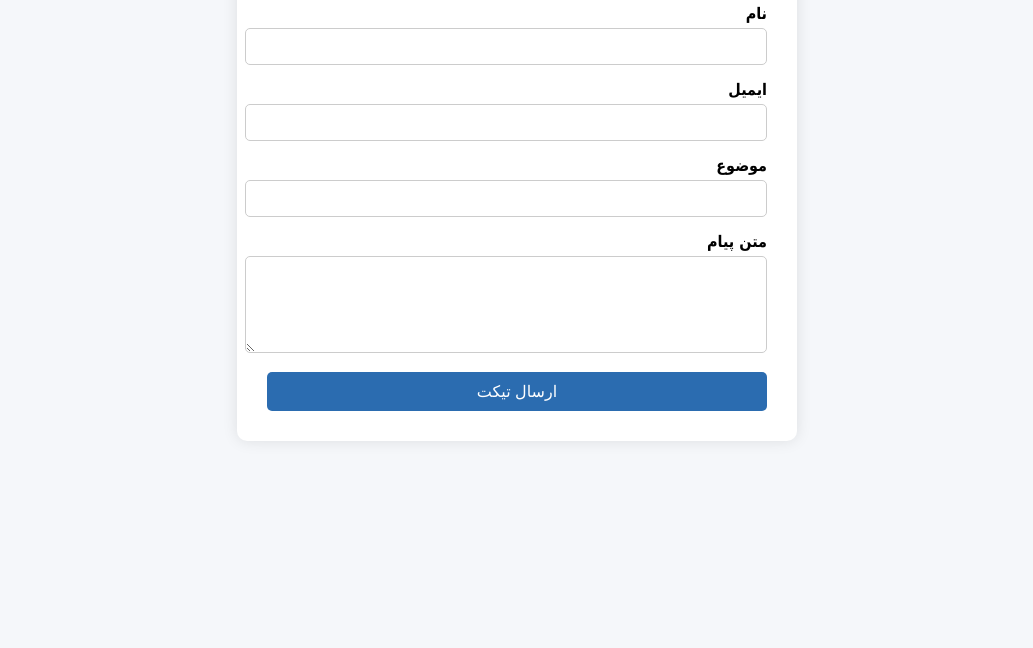
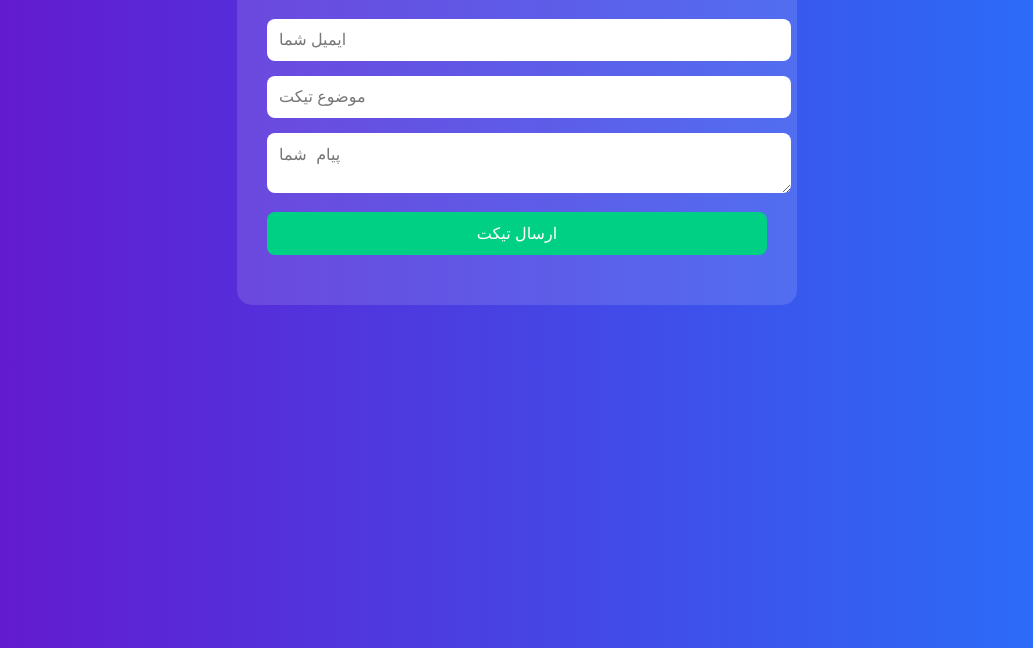
Before and after one commit to Navayi68/Support, a plain HTML site: page index.html in a window 1280 px wide. Shown: the part 152-800 px from the top of the page, without its empty margins (123-1156 px from the left). Drawn offline with Linux system fonts and the light colour scheme.

Commit message:
Update index.html

```diff
--- a/index.html
+++ b/index.html
@@ -2,94 +2,78 @@
 <html lang="fa">
 <head>
   <meta charset="UTF-8">
-  <title>ارسال تیکت پشتیبانی</title>
+  <title>ارسال تیکت</title>
   <style>
     body {
-      font-family: 'Tahoma', sans-serif;
-      background: #f5f7fa;
-      display: flex;
-      justify-content: center;
-      align-items: center;
+      font-family: "Vazirmatn", sans-serif;
+      background: linear-gradient(to right, #6a11cb, #2575fc);
+      color: #fff;
+      text-align: center;
       padding: 50px;
-      direction: rtl;
     }
-    .form-container {
-      background: white;
+    .container {
+      background: #ffffff20;
       padding: 30px;
-      border-radius: 10px;
-      box-shadow: 0 0 15px rgba(0,0,0,0.1);
+      border-radius: 15px;
+      max-width: 500px;
+      margin: auto;
+    }
+    input, textarea, button {
       width: 100%;
-      max-width: 500px;
-    }
-    .form-container h2 {
-      text-align: center;
-      color: #2b6cb0;
-    }
-    .form-group {
-      margin-bottom: 15px;
-    }
-    label {
-      display: block;
-      font-weight: bold;
-      margin-bottom: 5px;
-    }
-    input, textarea {
-      width: 100%;
-      padding: 10px;
-      border: 1px solid #ccc;
-      border-radius: 5px;
-      font-family: inherit;
+      padding: 12px;
+      margin-top: 15px;
+      border: none;
+      border-radius: 8px;
+      font-size: 16px;
     }
     button {
-      background: #2b6cb0;
+      background-color: #00d084;
       color: white;
-      padding: 10px 20px;
-      border: none;
-      border-radius: 5px;
-      width: 100%;
-      font-size: 16px;
       cursor: pointer;
+      transition: 0.3s;
     }
     button:hover {
-      background: #2c5282;
+      background-color: #00b36b;
+    }
+    .status {
+      margin-top: 20px;
+      font-weight: bold;
     }
   </style>
 </head>
 <body>
-  <div class="form-container">
+  <div class="container">
     <h2>ارسال تیکت پشتیبانی</h2>
-    <form name="support-form">
-      <div class="form-group">
-        <label for="name">نام</label>
-        <input type="text" id="name" name="name" required />
-      </div>
-      <div class="form-group">
-        <label for="email">ایمیل</label>
-        <input type="email" id="email" name="email" required />
-      </div>
-      <div class="form-group">
-        <label for="subject">موضوع</label>
-        <input type="text" id="subject" name="subject" required />
-      </div>
-      <div class="form-group">
-        <label for="message">متن پیام</label>
-        <textarea id="message" name="message" rows="5" required></textarea>
-      </div>
-      <button type="submit">ارسال تیکت</button>
-    </form>
+    <input type="email" id="email" placeholder="ایمیل شما">
+    <input type="text" id="subject" placeholder="موضوع تیکت">
+    <textarea id="message" placeholder="پیام شما"></textarea>
+    <button onclick="sendTicket()">ارسال تیکت</button>
+    <div class="status" id="status"></div>
   </div>
 
   <script>
-    const scriptURL = 'https://script.google.com/macros/s/AKfycby5y6LSN8cXk1USbUEO5yJF5pVAH7Ygm1_-CHU4ickYFRBXJWoj9iILO0PfkhIQEMJsBQ/exec'; // بعداً جایگزین می‌کنیم
-    const form = document.forms['support-form'];
+    function sendTicket() {
+      const params = new URLSearchParams();
+      params.append("action", "sendTicket");
+      params.append("email", document.getElementById("email").value);
+      params.append("subject", document.getElementById("subject").value);
+      params.append("message", document.getElementById("message").value);
 
-    form.addEventListener('submit', e => {
-      e.preventDefault();
-      fetch(scriptURL, { method: 'POST', body: new FormData(form)})
-        .then(response => alert('✅ پیام شما با موفقیت ارسال شد!'))
-        .catch(error => alert('❌ خطا در ارسال! لطفاً دوباره تلاش کنید.'));
-      form.reset();
-    });
+      fetch("https://script.google.com/macros/s/AKfycbxF539QDO2uCzCb35p-SDEE0WeJcJXJeC-9ECcwnk5WsUulI222BwvWsFx4LHwFsNsQ4Q/exec", {
+        method: "POST",
+        headers: {
+          "Content-Type": "application/x-www-form-urlencoded"
+        },
+        body: params.toString()
+      })
+      .then(res => res.json())
+      .then(data => {
+        document.getElementById("status").innerText = data.message;
+      })
+      .catch(err => {
+        document.getElementById("status").innerText = "❌ خطا در ارسال تیکت";
+      });
+    }
   </script>
 </body>
 </html>
```
